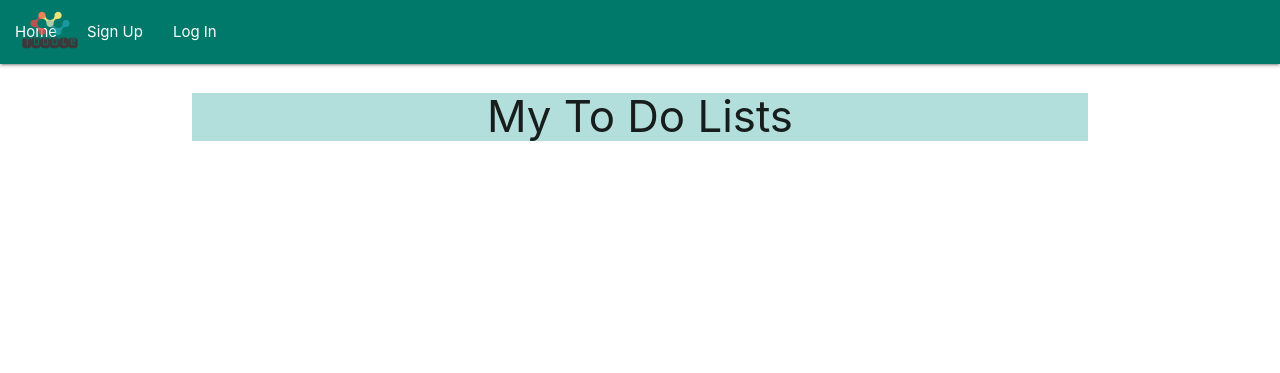
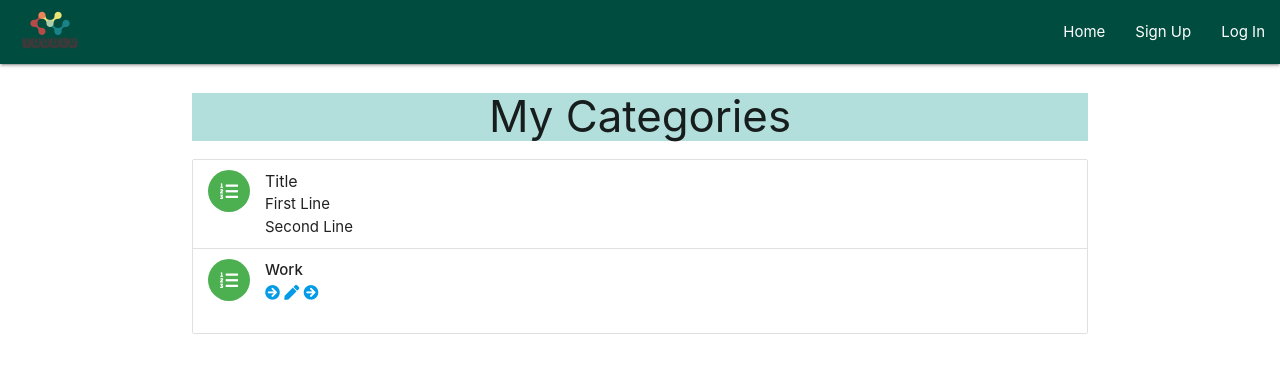
Before and after one commit to dovi-k/toodle, a Flask app: page /lists in a window 1280 px wide. Shown: the top 373 px of the page. Run offline with Flask 2, Linux system fonts and the light colour scheme; data that the repository does not hold is empty; some libraries are stand-ins or nearby versions.

Commit message:
Center aligned Sign Up button on index page. Adjusted all_list page

```diff
--- a/static/css/style.css
+++ b/static/css/style.css
@@ -5,3 +5,9 @@
             left: 0;
             top: -15px;
             background-size: contain;}
+
+/* Categories styling */
+
+.title{
+    font-size: 100px;
+}
--- a/templates/all_lists.html
+++ b/templates/all_lists.html
@@ -16,31 +16,28 @@
 
 </head>
 <body>
-<h3 class="center teal lighten-4">My To Do Lists </h3>
+<h3 class="center teal lighten-4">My Categories </h3>
+
+<ul class="collection">
+    <li class="collection-item avatar">
+      <i class="fas fa-list-ol circle green"></i>
+      <span class="title">Title</span>
+      <p>First Line <br>
+         Second Line
+      </p>
+      <a href="#!" class="secondary-content"><i class="material-icons"></i></a>
+    </li>
+    <li class="collection-item avatar">
+      <i class="fas fa-list-ol circle green"></i>
+        <p><strong> Work </strong></p>
+      <a href="#!" class="col s3"><i class="fas fa-arrow-circle-right"></i></a>
+      <a href="#!" class="col s3"><i class="fas fa-pen"></i></a>
+      <a href="#!" class="col s3"><i class="fas fa-arrow-circle-right"></i></a>
+    </li>
+
+  </ul>
 
 
-{% for list in lists %}
-<div class="col s4">
- <div class="card">
-    <div class="card-image waves-effect waves-block waves-light">
-      <img class="activator" src="{{ url_for( 'static', filename ='img/coffeetodo.jpg' )}}">
-    </div>
-    <div class="card-content">
-      <span class="card-title activator grey-text text-darken-4">{{ list_name.list}}<i class="material-icons right">more_vert</i></span>
-      <p><a href="#">This is a link</a></p>
-    </div>
-    <div class="card-reveal">
-      <span class="card-title grey-text text-darken-4">{{ list_name.list}}<i class="material-icons right">close</i></span>
-
-      <li>
-      {{ lists.list_item }}
-     </li>
-
-    </div>
-  </div>
-  </div>
-
-{% endfor %}
 
 <script src="{{ url_for('static', filename='js/to-do.js') }}"></script>
 
--- a/templates/base.html
+++ b/templates/base.html
@@ -19,14 +19,14 @@
 
     <header>
         <!--Top navbar-->
-        <nav class="teal darken-2 text-shadow">
+        <nav class="teal darken-4 text-shadow">
             <div class="nav-wrapper">
                 <a href="{{ url_for('index') }}" class="brand-logo">
                     <img src="{{ url_for('static', filename='img/logo.png') }}" alt="Toodle website logo"
                         class="logo"></a>
                 <a href="{{ url_for('index') }}" data-target="mobile-demo" class="sidenav-trigger"><i
                         class="fas fa-bars"></i></a>
-                <ul class="hide-on-med-and-down">
+                <ul class="right hide-on-med-and-down">
                     {% if session.user %}
                     <li><a href="#">My Lists</a></li>
                     <li><a href="{{ url_for('add_todo') }}">New List</a></li>
```
Also changed, not shown: static/css/landing-page.min.css (+17 -4 lines), templates/index.html (+6 -14 lines).
